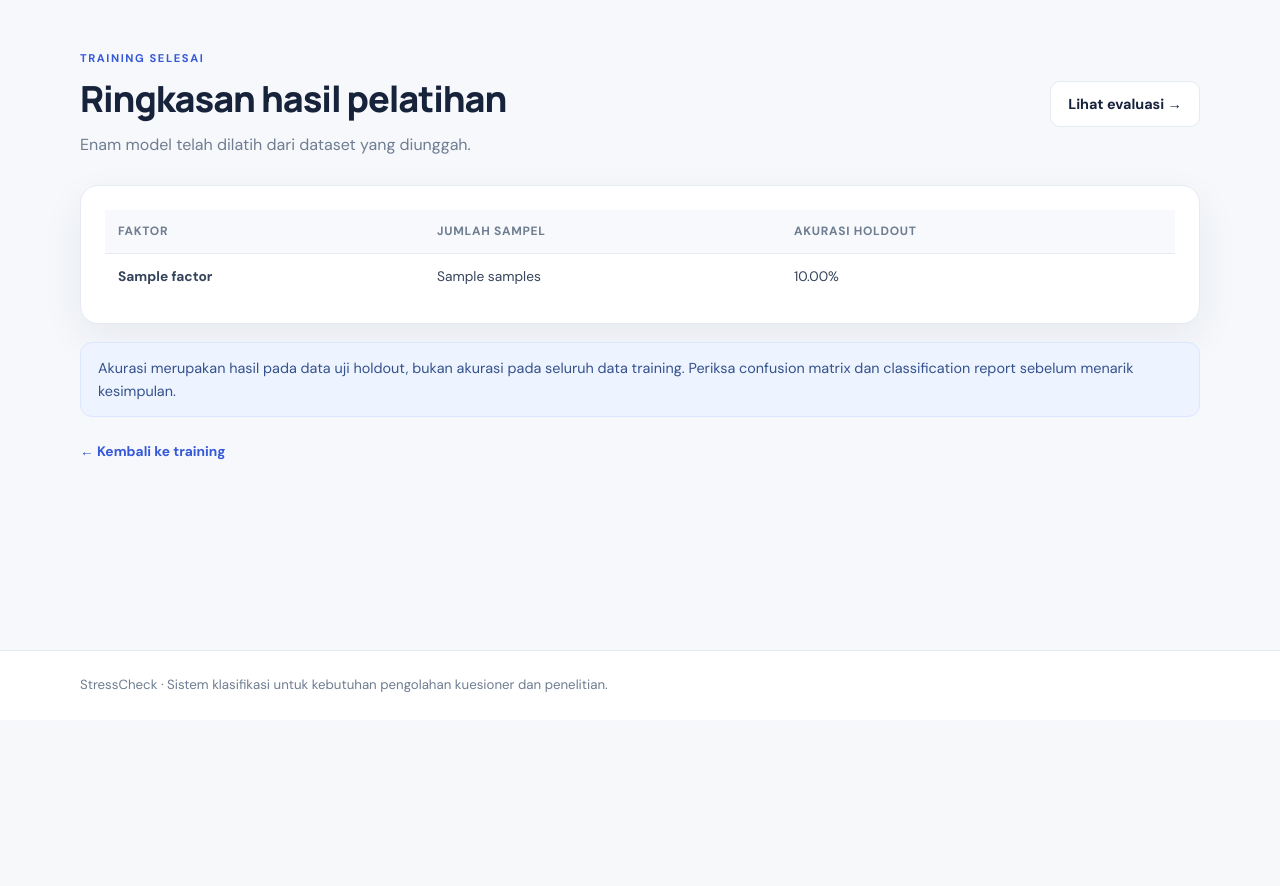
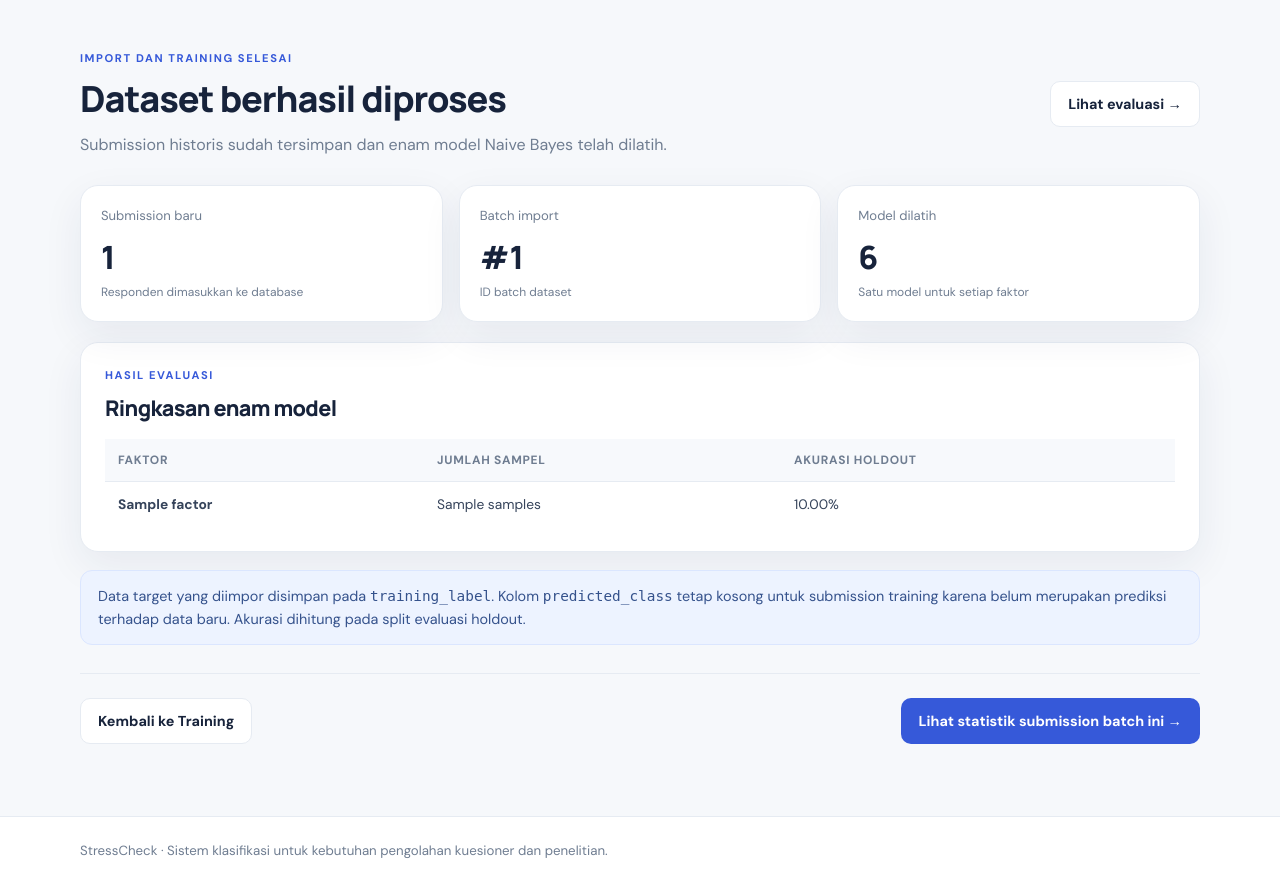
Before and after one commit to erenjeger/stress-level-classification-NB, a Flask app: template templates/training_result.html in a window 1280 px wide. Shown: the part 73-959 px from the top of the page. Before the commit the page ends 765 px from the top, so only its background shows below. Run offline with Flask 3, Linux system fonts and the light colour scheme; the template is opened without the code that fills it: most values are stand-ins (such as "Sample title", 1, 10 or a date in 2020); some libraries are stand-ins or nearby versions.

Commit message:
ui: show imported submission count and training summary

```diff
--- a/templates/training_result.html
+++ b/templates/training_result.html
@@ -1,14 +1,21 @@
 {% extends "base.html" %}
-{% block title %}Hasil Training · StressCheck{% endblock %}
+{% block title %}Hasil Import & Training · StressCheck{% endblock %}
 {% block content %}
-<section class="page-heading"><div><p class="eyebrow">TRAINING SELESAI</p><h1>Ringkasan hasil pelatihan</h1><p class="muted">Enam model telah dilatih dari dataset yang diunggah.</p></div><a class="button button-secondary" href="{{ url_for('confusion') }}">Lihat evaluasi →</a></section>
+<section class="page-heading"><div><p class="eyebrow">IMPORT DAN TRAINING SELESAI</p><h1>Dataset berhasil diproses</h1><p class="muted">Submission historis sudah tersimpan dan enam model Naive Bayes telah dilatih.</p></div><a class="button button-secondary" href="{{ url_for('confusion') }}">Lihat evaluasi →</a></section>
+<div class="stats-grid">
+  <article class="stat-card"><span class="stat-label">Submission baru</span><strong>{{ imported_count }}</strong><span class="stat-foot">Responden dimasukkan ke database</span></article>
+  <article class="stat-card"><span class="stat-label">Batch import</span><strong>#{{ batch_id }}</strong><span class="stat-foot">ID batch dataset</span></article>
+  <article class="stat-card"><span class="stat-label">Model dilatih</span><strong>6</strong><span class="stat-foot">Satu model untuk setiap faktor</span></article>
+</div>
 <div class="panel section-panel">
+  <div class="section-heading"><div><p class="eyebrow">HASIL EVALUASI</p><h2>Ringkasan enam model</h2></div></div>
   <div class="table-wrap"><table><thead><tr><th>Faktor</th><th>Jumlah sampel</th><th>Akurasi holdout</th></tr></thead><tbody>
-  {% for item in summaries %}
-    <tr><td><strong>{{ item.factor }}</strong></td><td>{{ item.samples }}</td><td>{% if item.accuracy is not none %}{{ "%.2f"|format(item.accuracy) }}%{% else %}<span class="muted">Belum cukup data untuk evaluasi</span>{% endif %}</td></tr>
-  {% endfor %}
+  {% for item in summaries %}<tr><td><strong>{{ item.factor }}</strong></td><td>{{ item.samples }}</td><td>{% if item.accuracy is not none %}{{ "%.2f"|format(item.accuracy) }}%{% else %}<span class="muted">Belum cukup data untuk evaluasi</span>{% endif %}</td></tr>{% endfor %}
   </tbody></table></div>
 </div>
-<div class="notice notice-info">Akurasi merupakan hasil pada data uji holdout, bukan akurasi pada seluruh data training. Periksa confusion matrix dan classification report sebelum menarik kesimpulan.</div>
-<a class="text-link" href="{{ url_for('training') }}">← Kembali ke training</a>
+<div class="notice notice-info">Data target yang diimpor disimpan pada <code>training_label</code>. Kolom <code>predicted_class</code> tetap kosong untuk submission training karena belum merupakan prediksi terhadap data baru. Akurasi dihitung pada split evaluasi holdout.</div>
+<div class="form-footer">
+  <a class="button button-secondary" href="{{ url_for('training') }}">Kembali ke Training</a>
+  <a class="button button-primary" href="{{ url_for('import_aggregate', source='dataset', batch_id=batch_id) }}">Lihat statistik submission batch ini →</a>
+</div>
 {% endblock %}
```
